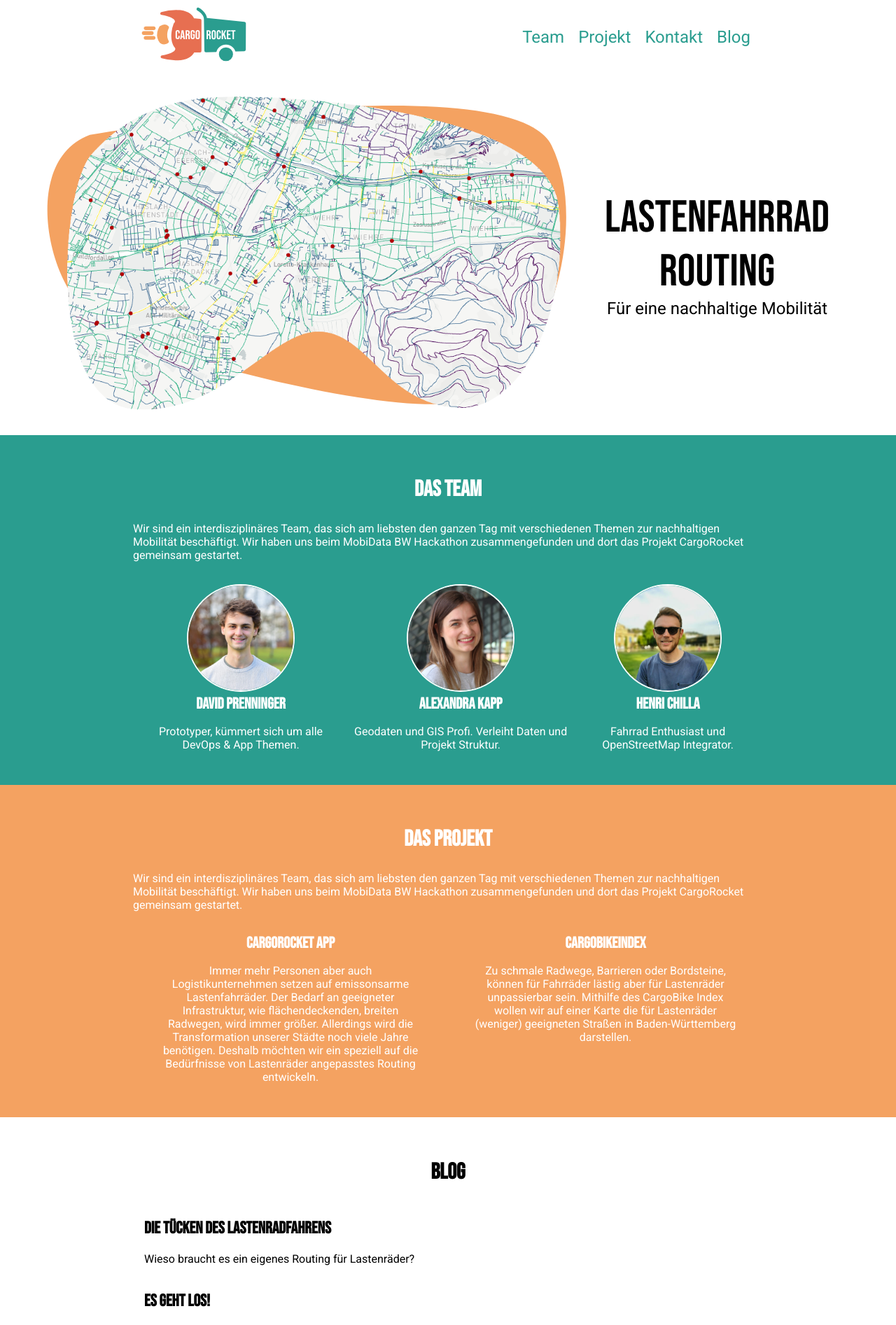
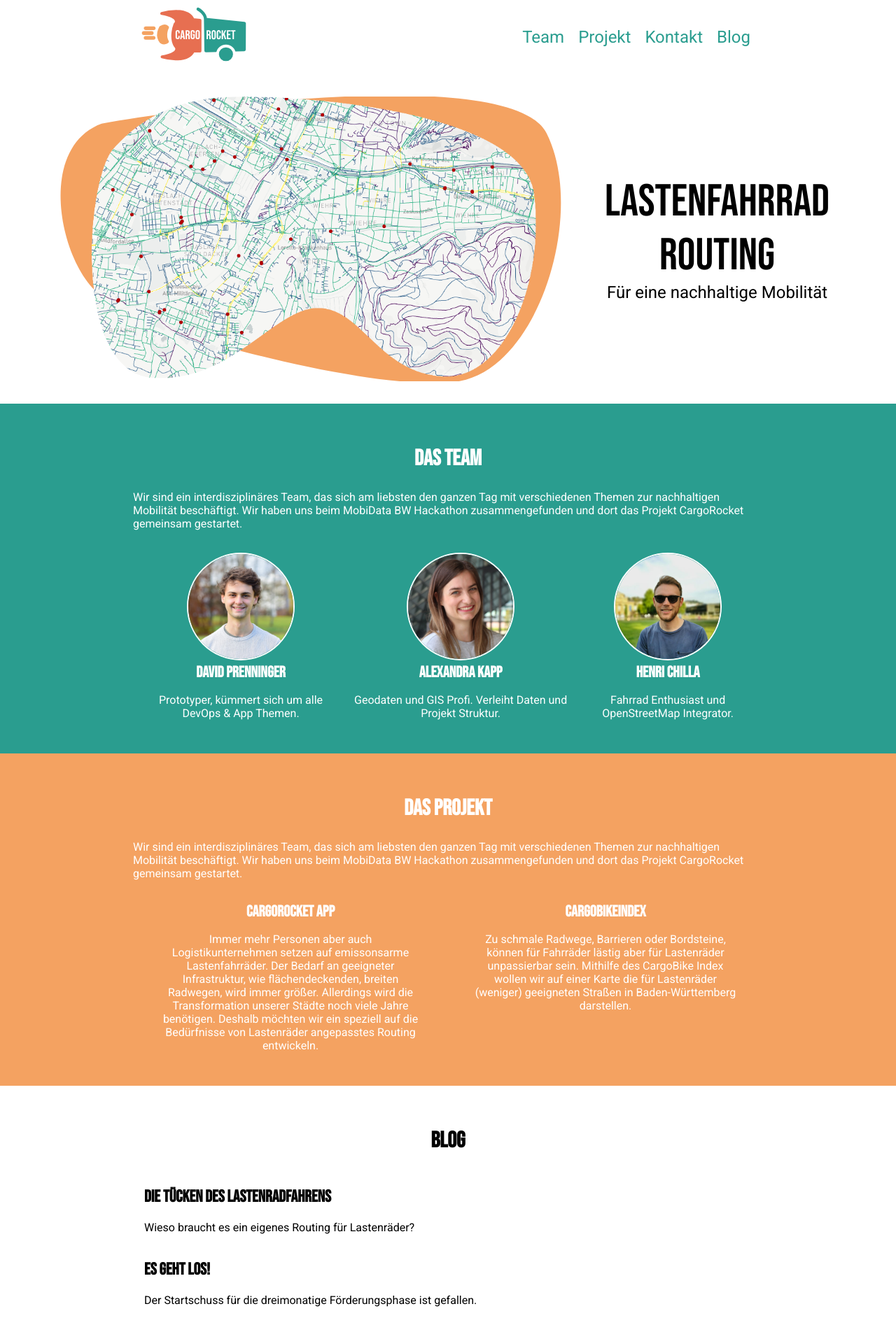
Before and after one commit to CargoRocket/website, a Jekyll site: the page built from index.md, in a window 1280 px wide. Shown: the top 1894 px of the page at 70% size. Built offline with Jekyll 4.4.1, drawn with Linux system fonts in a browser that asks for light colours.

Commit message:
Improve design of hero

```diff
--- a/_sass/home.scss
+++ b/_sass/home.scss
@@ -9,11 +9,12 @@
     .present {
         background-image: url("../../assets/images/present-bg.svg");
         background-repeat: no-repeat;
-        background-size: contain;
+        background-size: 95%;
+        background-position: center;
         padding: 0 2rem;
 
         img {
-            max-width: 100%;
+            max-width: 90%;
         }
 
         @media screen and (min-width: $breakpoint-lg){
```
